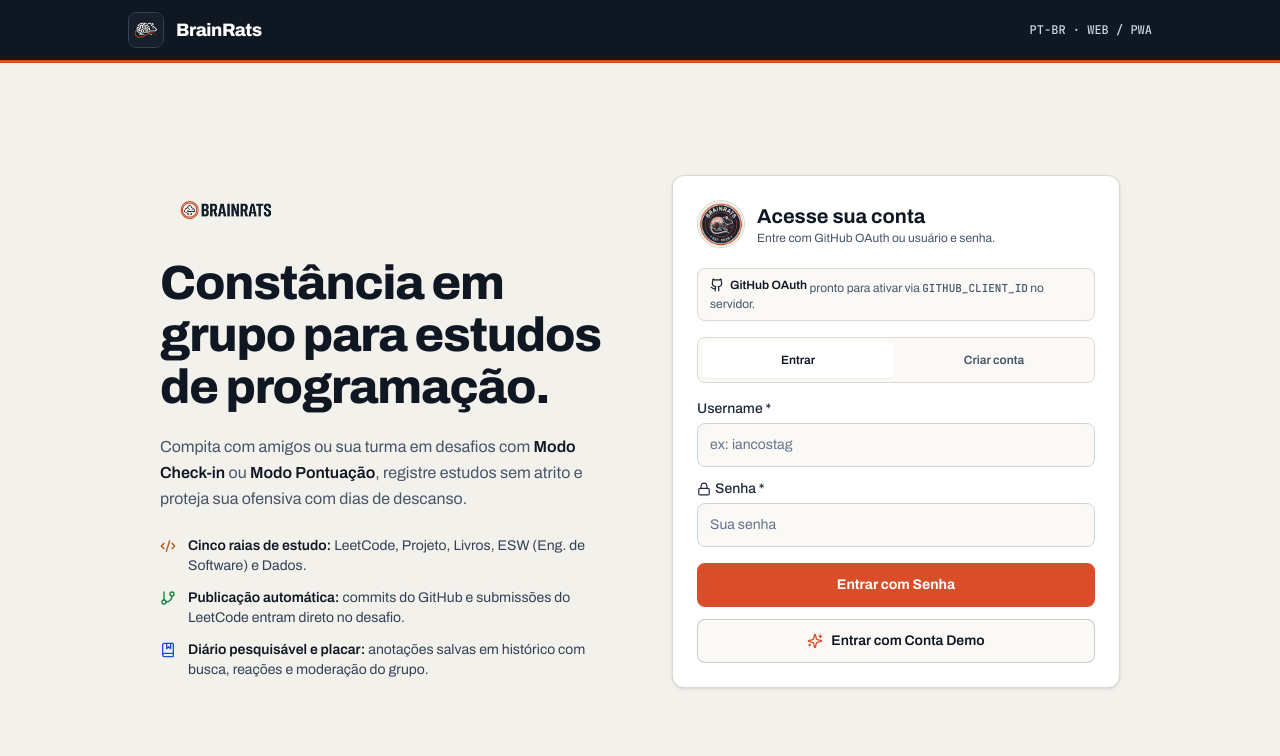
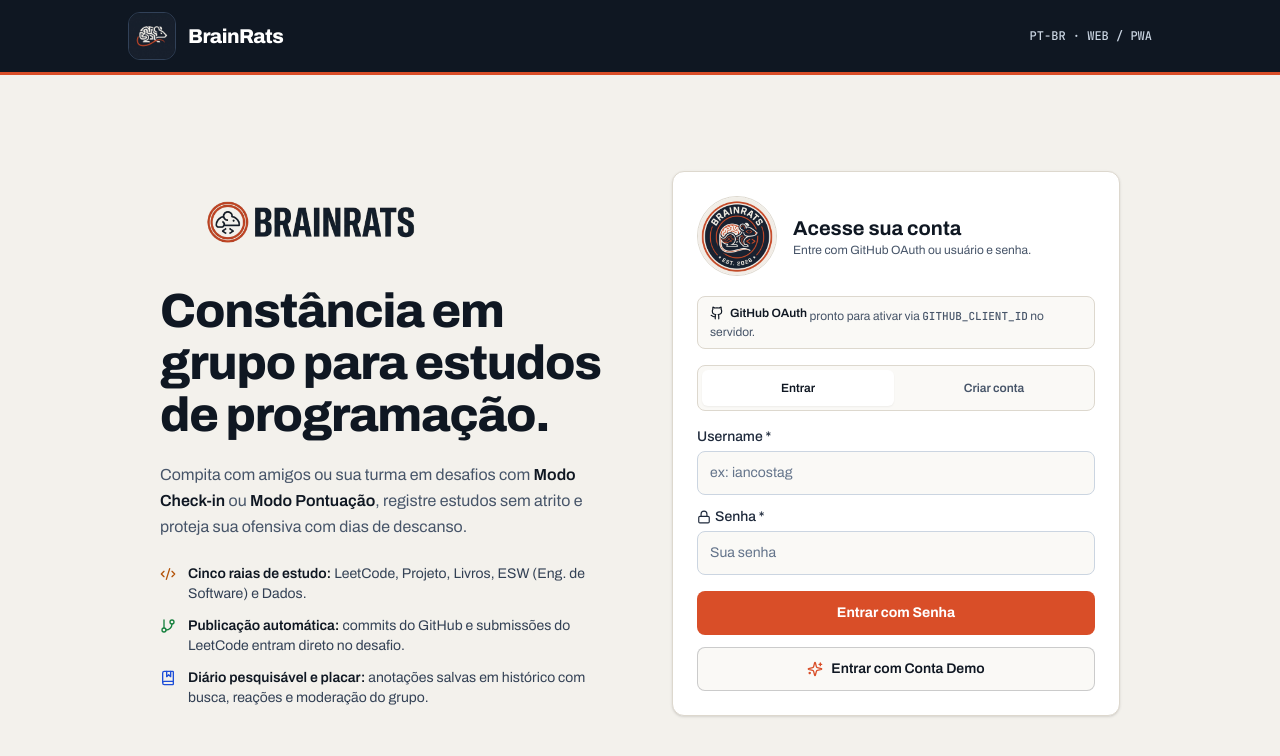
Before and after one commit to iancostag/brainrats, a Next.js app in the folder frontend/: page / in a window 1280 px wide. Shown: the top 756 px of the page. Built offline with nearby package versions, Linux system fonts and the light colour scheme; no server answers.

Commit message:
style(ui): increase logo sizes across login and header

```diff
--- a/frontend/src/components/dashboard.tsx
+++ b/frontend/src/components/dashboard.tsx
@@ -355,15 +355,15 @@ export function Dashboard({ user, onUserUpdated, onLogout }: DashboardProps) {
     <div className="min-h-screen bg-[#F3F1EC] text-[#111827]">
       <header className="sticky top-0 z-20 border-b-[3px] border-[#D94E28] bg-[#0F1722] text-white">
         <div className="mx-auto flex max-w-6xl items-center justify-between gap-3 px-4 py-2.5 sm:px-6 md:py-3">
-          <div className="flex items-center gap-2.5">
+          <div className="flex items-center gap-3">
             {/* eslint-disable-next-line @next/next/no-img-element */}
             <img
               src="/logo-icon.jpg"
               alt="Ícone BrainRats"
-              className="h-9 w-9 rounded-lg border border-slate-700 object-cover"
+              className="h-11 w-11 rounded-xl border border-slate-700 object-cover sm:h-12 sm:w-12"
             />
             <div>
-              <span className="text-sm font-extrabold tracking-tight text-white sm:text-base">
+              <span className="text-base font-extrabold tracking-tight text-white sm:text-lg">
                 BrainRats
               </span>
               <span className="block font-mono text-[11px] text-slate-300">
--- a/frontend/src/components/login-view.tsx
+++ b/frontend/src/components/login-view.tsx
@@ -108,9 +108,9 @@ export function LoginView({ sessionNotice, onSuccess }: LoginViewProps) {
             <img
               src="/logo-icon.jpg"
               alt="Ícone BrainRats"
-              className="h-9 w-9 rounded-lg border border-slate-700 object-cover"
+              className="h-11 w-11 rounded-xl border border-slate-700 object-cover sm:h-12 sm:w-12"
             />
-            <span className="text-lg font-extrabold tracking-tight">BrainRats</span>
+            <span className="text-xl font-extrabold tracking-tight">BrainRats</span>
           </div>
           <span className="font-mono text-xs text-slate-300">PT-BR · WEB / PWA</span>
         </div>
@@ -122,7 +122,7 @@ export function LoginView({ sessionNotice, onSuccess }: LoginViewProps) {
           <img
             src="/logo-wordmark.png"
             alt="BrainRats"
-            className="h-12 w-auto self-start object-contain sm:h-14"
+            className="-my-3 h-24 w-auto max-w-full self-start object-contain object-left mix-blend-multiply sm:-my-5 sm:h-32"
           />
 
           <h1 className="max-w-xl text-3xl font-extrabold tracking-tight text-[#0F1722] sm:text-5xl sm:leading-[1.08]">
@@ -164,12 +164,12 @@ export function LoginView({ sessionNotice, onSuccess }: LoginViewProps) {
         </section>
 
         <section className="w-full max-w-md rounded-xl border border-[#DDD8CE] bg-white p-6 shadow-sm">
-          <div className="flex items-center gap-3">
+          <div className="flex items-center gap-4">
             {/* eslint-disable-next-line @next/next/no-img-element */}
             <img
               src="/logo-emblem.jpg"
               alt="Emblema BrainRats"
-              className="h-12 w-12 shrink-0 rounded-full border border-[#DDD8CE] object-cover"
+              className="h-16 w-16 shrink-0 rounded-full border border-[#DDD8CE] object-cover sm:h-20 sm:w-20"
             />
             <div>
               <h2 className="text-xl font-bold text-[#0F1722]">Acesse sua conta</h2>
```
